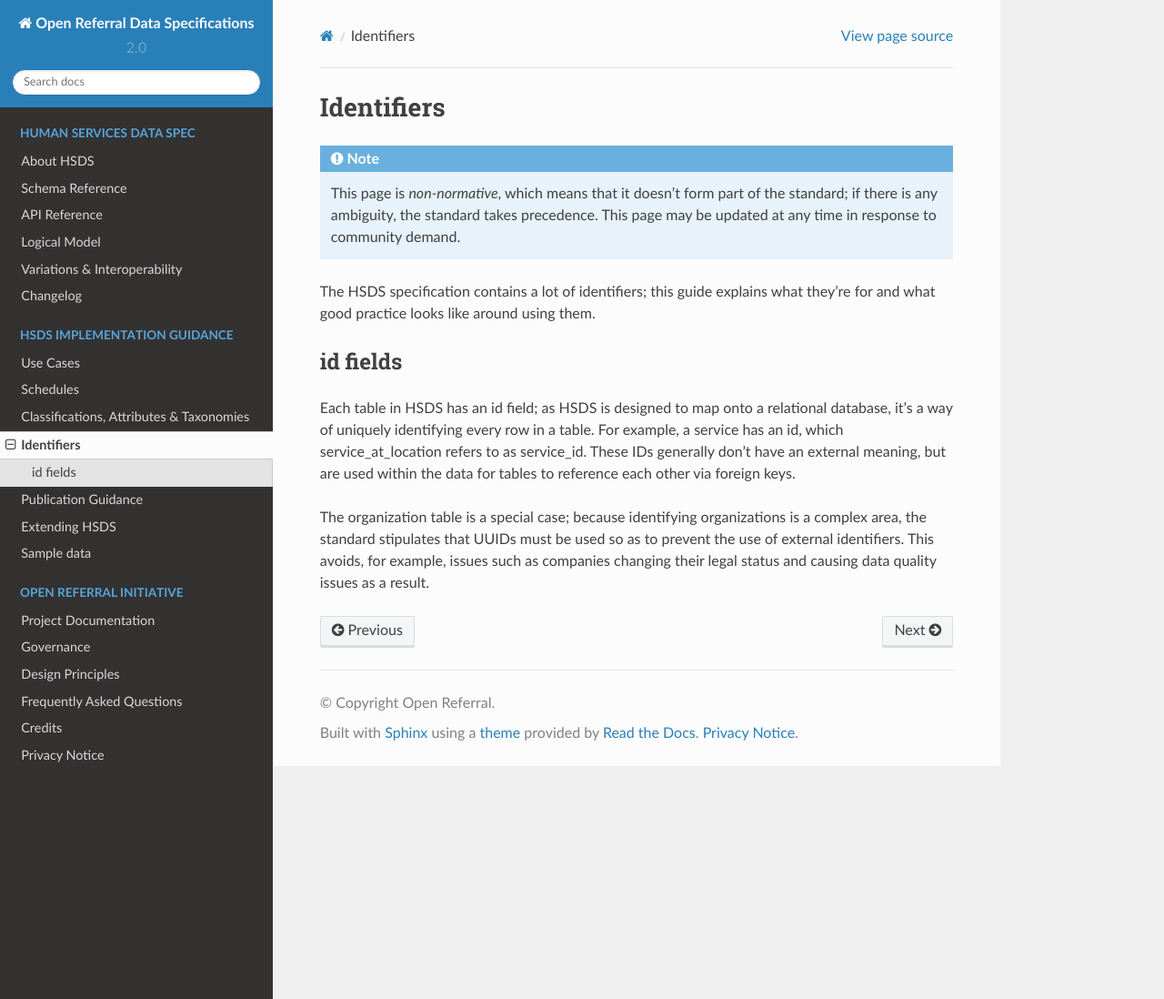
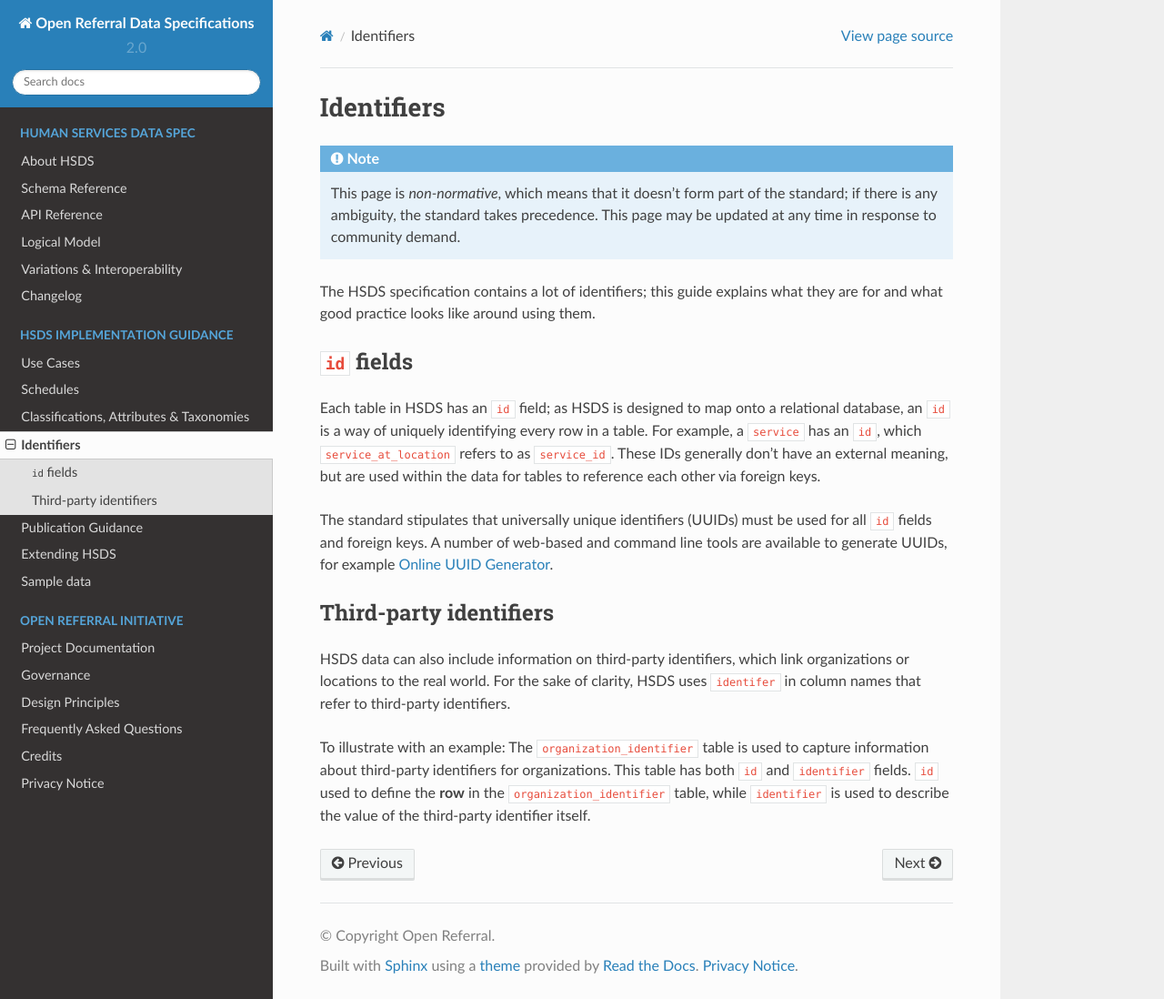
Before and after one commit to openreferral/specification, a Sphinx documentation site: the page built from docs/hsds/identifiers.md, in a window 1280 px wide and 1098 px high. Shown: the whole window at 91% size. Built offline with Sphinx 7.4.7 and the Read the Docs theme 2.0.0, drawn with Linux system fonts in a browser that asks for light colours; a script that is not in the unit is left out; comment, search, counter and statistics services are not loaded.

Commit message:
update identifier guidance

````diff
--- a/docs/hsds/identifiers.md
+++ b/docs/hsds/identifiers.md
@@ -5,10 +5,15 @@ Identifiers
 This page is *non-normative*, which means that it doesn't form part of the standard; if there is any ambiguity, the standard takes precedence. This page may be updated at any time in response to community demand.
 ```
 
-The HSDS specification contains a lot of identifiers; this guide explains what they're for and what good practice looks like around using them.
+The HSDS specification contains a lot of identifiers; this guide explains what they are for and what good practice looks like around using them.
 
-## id fields
+## `id` fields
 
-Each table in HSDS has an id field; as HSDS is designed to map onto a relational database, it's a way of uniquely identifying every row in a table. For example, a service has an id, which service_at_location refers to as service_id. These IDs generally don't have an external meaning, but are used within the data for tables to reference each other via foreign keys.
+Each table in HSDS has an `id` field; as HSDS is designed to map onto a relational database, an `id` is a way of uniquely identifying every row in a table. For example, a `service` has an `id`, which `service_at_location` refers to as `service_id`. These IDs generally don't have an external meaning, but are used within the data for tables to reference each other via foreign keys.
 
-The organization table is a special case; because identifying organizations is a complex area, the standard stipulates that UUIDs must be used so as to prevent the use of external identifiers. This avoids, for example, issues such as companies changing their legal status and causing data quality issues as a result.
+The standard stipulates that universally unique identifiers (UUIDs) must be used for all `id` fields and foreign keys. A number of web-based and command line tools are available to generate UUIDs, for example [Online UUID Generator](https://www.uuidgenerator.net/).
+
+## Third-party identifiers
+HSDS data can also include information on third-party identifiers, which link organizations or locations to the real world. For the sake of clarity, HSDS uses `identifer` in column names that refer to third-party identifiers.
+
+To illustrate with an example: The `organization_identifier` table is used to capture information about third-party identifiers for organizations. This table has both `id` and `identifier` fields. `id` used to define the **row** in the `organization_identifier` table, while `identifier` is used to describe the value of the third-party identifier itself.
````
